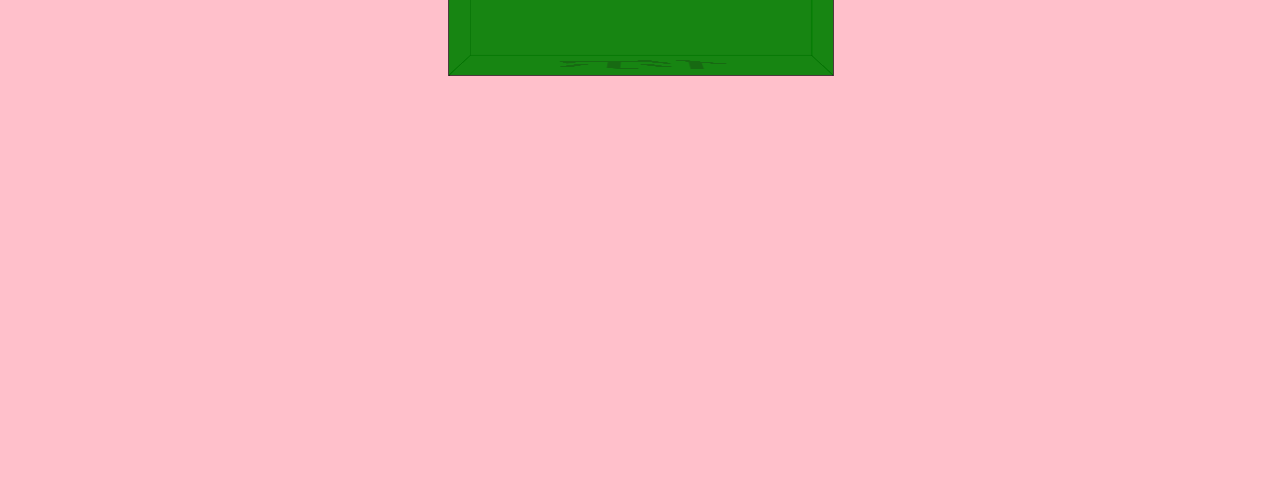
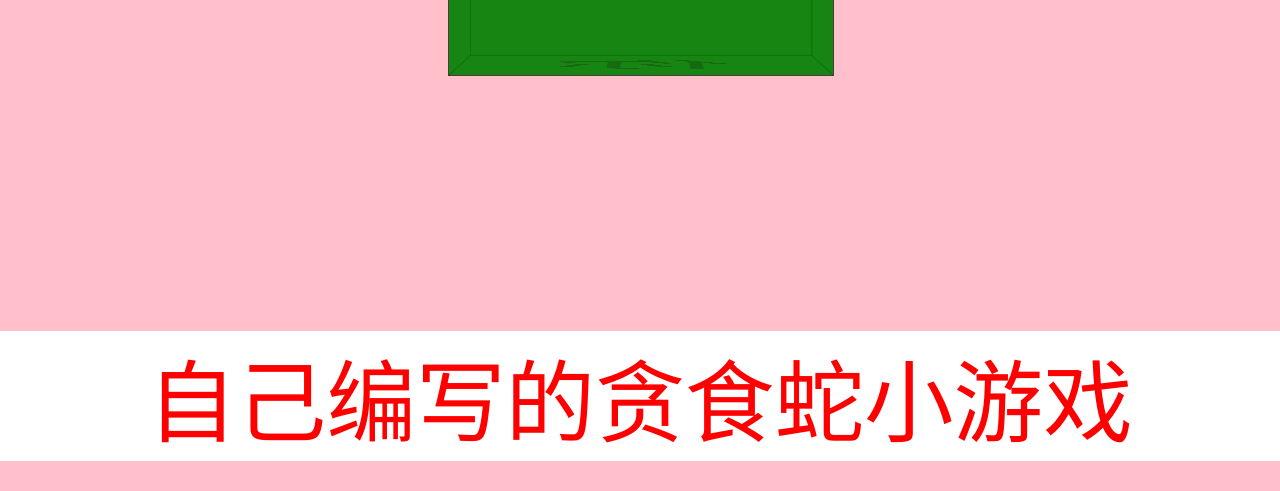
Before and after one commit to fy1302uc/fy1302uc.github.io, a plain HTML site: page index.html in a window 1280 px wide. Shown: the part 693-1184 px from the top of the page. Drawn offline with Linux system fonts and the light colour scheme.

Commit message:
Update index.html

```diff
--- a/index.html
+++ b/index.html
@@ -89,7 +89,7 @@ body{
 .wrapper>div:nth-child(1) {
   transform:rotateX(0deg);
 }
-#zhufu{
+.zhufu{
   background:white;
   display: block;
   text-align: center;
@@ -117,8 +117,8 @@ body{
   </div>
 
 
-  <a id ="zhufu"href="https://fy1302uc.github.io/zhufu.github.io/">2023年已至，送上新年祝福</a>
-
+  <a class ="zhufu"href="https://fy1302uc.github.io/zhufu.github.io/">2023年已至，送上新年祝福</a>
+<a class="zhufu" style="top:80vw" href="https://fy1302uc.github.io/snakePlay.github.io/">自己编写的贪食蛇小游戏</a>
 </body>
   <script>
     var wrap = document.getElementById('wrap');
```
